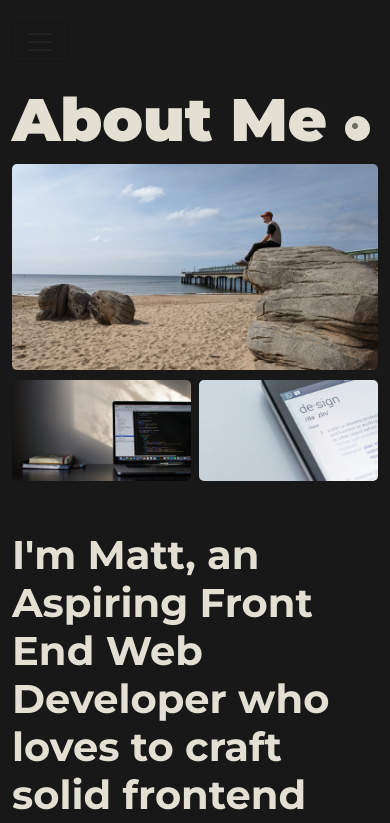
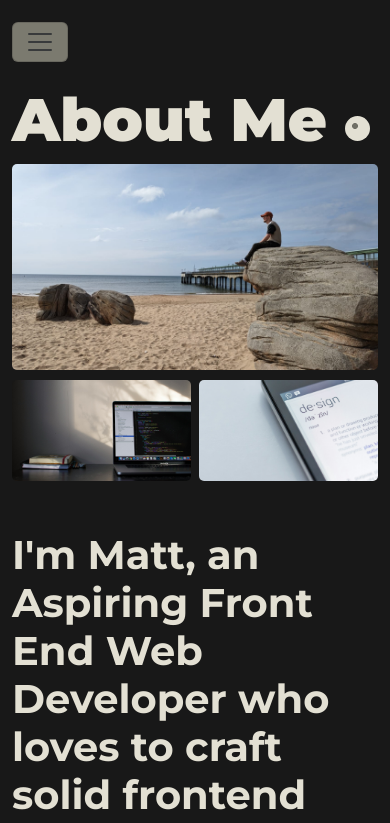
Before and after one commit to Mtlightfoot/portfolio, a React (Vite) app: page /#/AboutMe in a window 390 px wide. Shown: the top 823 px of the page. Built offline with nearby package versions, Linux system fonts and the light colour scheme; a web font is replaced by a local one.

Commit message:
Fixed hard to see burger button on mobile

```diff
--- a/src/main.css
+++ b/src/main.css
@@ -40,6 +40,12 @@
     border: 2px solid #e3e0d37a;
     color: #E3E0D3;
     background-color: #1E1E1E;
+}
+
+.navbar-toggler {
+    color: #E3E0D3 !important;
+    background-color: #7B7A6F !important;
+    border: none;
 }
 
 #pageRow {
--- a/src/pages/Home.jsx
+++ b/src/pages/Home.jsx
@@ -54,7 +54,7 @@ function Home() {
                         <div id='iconRow'>
                             <a href="mailto:m-lightfoot@hotmail.com"><img id='socialIcons' src="./email-icon.png" alt="An icon representing Email" /></a>
                             <a href="tel:07801963340"><img id='socialIcons' src="./phone-icon.png" alt="An icon representing a phone" /></a>
-                            <a href="www.linkedin.com/in/matthew-lightfoot"><img id='socialIcons' src="./linkedin-icon.png" alt="An icon of the LinkedIn Logo" /></a>
+                            <a href="https://linkedin.com/in/matthew-lightfoot"><img id='socialIcons' src="./linkedin-icon.png" alt="An icon of the LinkedIn Logo" /></a>
                             <a href="https://github.com/Mtlightfoot"><img id='socialIcons' src="./git-icon.png" alt="An icon of the Git Logo" /></a>
                         </div>
 
```
